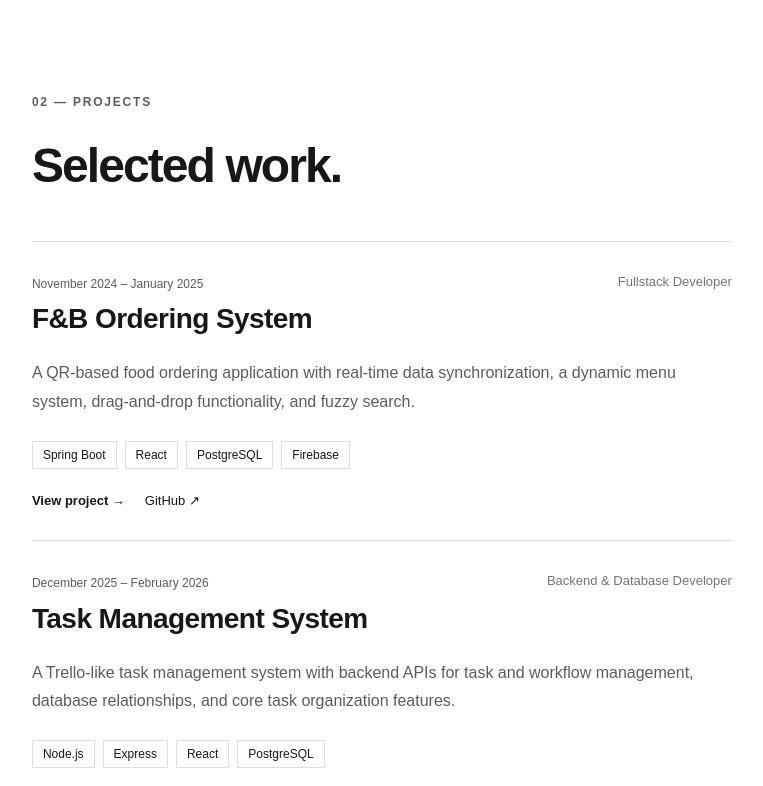
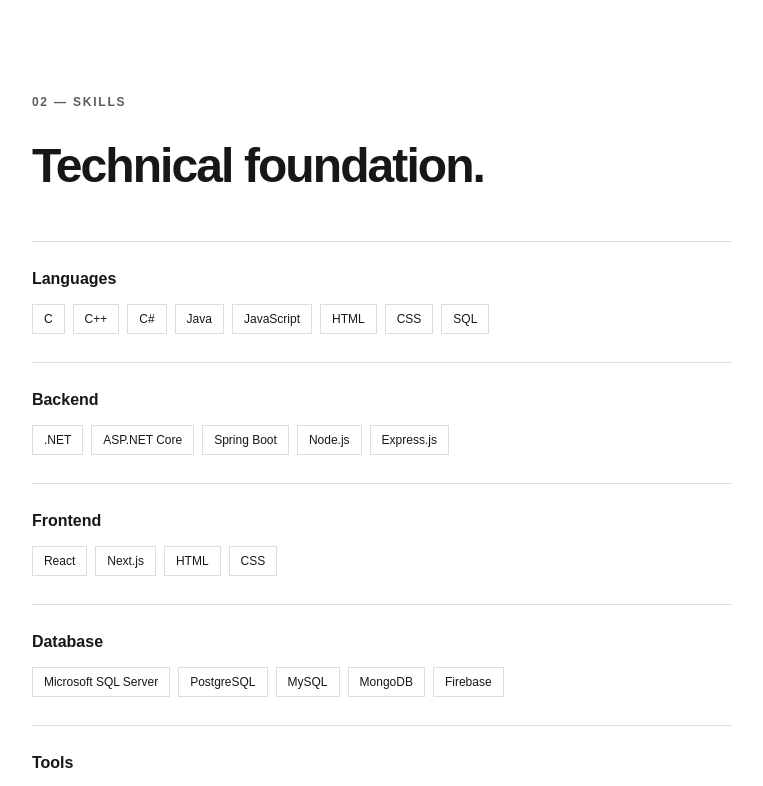
Before and after one commit to PerryPhuoc/my-portfolio, a Next.js app: page / in a window 1280 px wide. Shown: the part 1400-2186 px from the top of the page, without its empty margins (252-1015 px from the left). Built offline with nearby package versions, Linux system fonts and the light colour scheme.

Commit message:
add skill

```diff
--- a/src/app/page.module.css
+++ b/src/app/page.module.css
@@ -152,6 +152,37 @@
   font-weight: 500;
 }
 
+.skills {
+  margin-top: 48px;
+}
+
+.skillGroup {
+  padding: 28px 0;
+  border-top: 1px solid #ddd;
+}
+
+.skillGroup:last-child {
+  border-bottom: 1px solid #ddd;
+}
+
+.skillGroup h3 {
+  margin: 0 0 16px;
+  font-size: 16px;
+  font-weight: 600;
+}
+
+.skillList {
+  display: flex;
+  flex-wrap: wrap;
+  gap: 8px;
+}
+
+.skillList span {
+  padding: 7px 11px;
+  border: 1px solid #ddd;
+  font-size: 12px;
+}
+
 @media (max-width: 700px) {
   .page {
     padding: 0 20px;
--- a/src/app/page.tsx
+++ b/src/app/page.tsx
@@ -11,6 +11,7 @@
 
         <div className={styles.navLinks}>
           <a href="#about">About</a>
+          <a href="#skill">Skill</a>
           <a href="#projects">Projects</a>
           <a href="#contact">Contact</a>
         </div>
@@ -71,8 +72,28 @@
         </div>
       </section>
 
+      <section id="skills" className={styles.section}>
+        <p className={styles.sectionLabel}>02 — SKILLS</p>
+
+        <h2>Technical foundation.</h2>
+
+        <div className={styles.skills}>
+          {profile.skills.map((group) => (
+            <div className={styles.skillGroup} key={group.category}>
+              <h3>{group.category}</h3>
+
+              <div className={styles.skillList}>
+                {group.skills.map((skill) => (
+                  <span key={skill}>{skill}</span>
+                ))}
+              </div>
+            </div>
+          ))}
+        </div>
+      </section>
+
       <section id="projects" className={styles.section}>
-        <p className={styles.sectionLabel}>02 — PROJECTS</p>
+        <p className={styles.sectionLabel}>03 — PROJECTS</p>
 
         <h2>Selected work.</h2>
 
@@ -84,7 +105,7 @@
       </section>
 
       <section id="contact" className={styles.section}>
-        <p className={styles.sectionLabel}>03 — CONTACT</p>
+        <p className={styles.sectionLabel}>04 — CONTACT</p>
 
         <h2>Let's build something.</h2>
 
```
